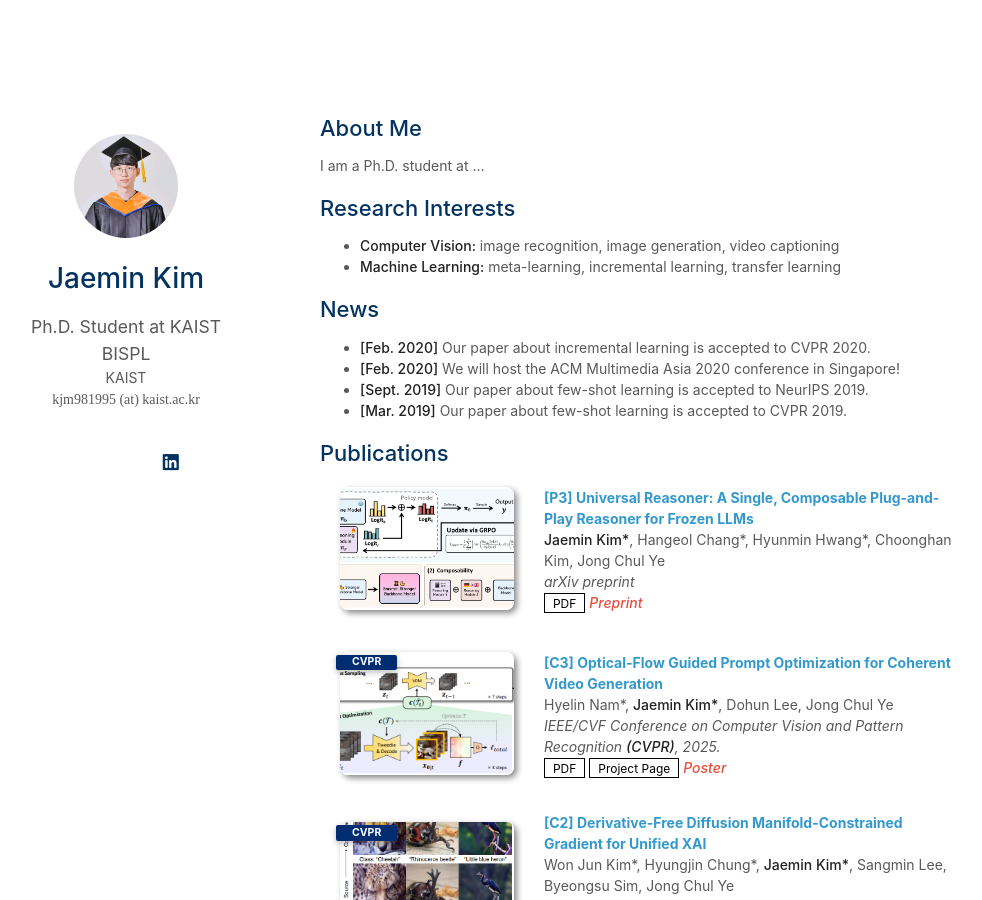
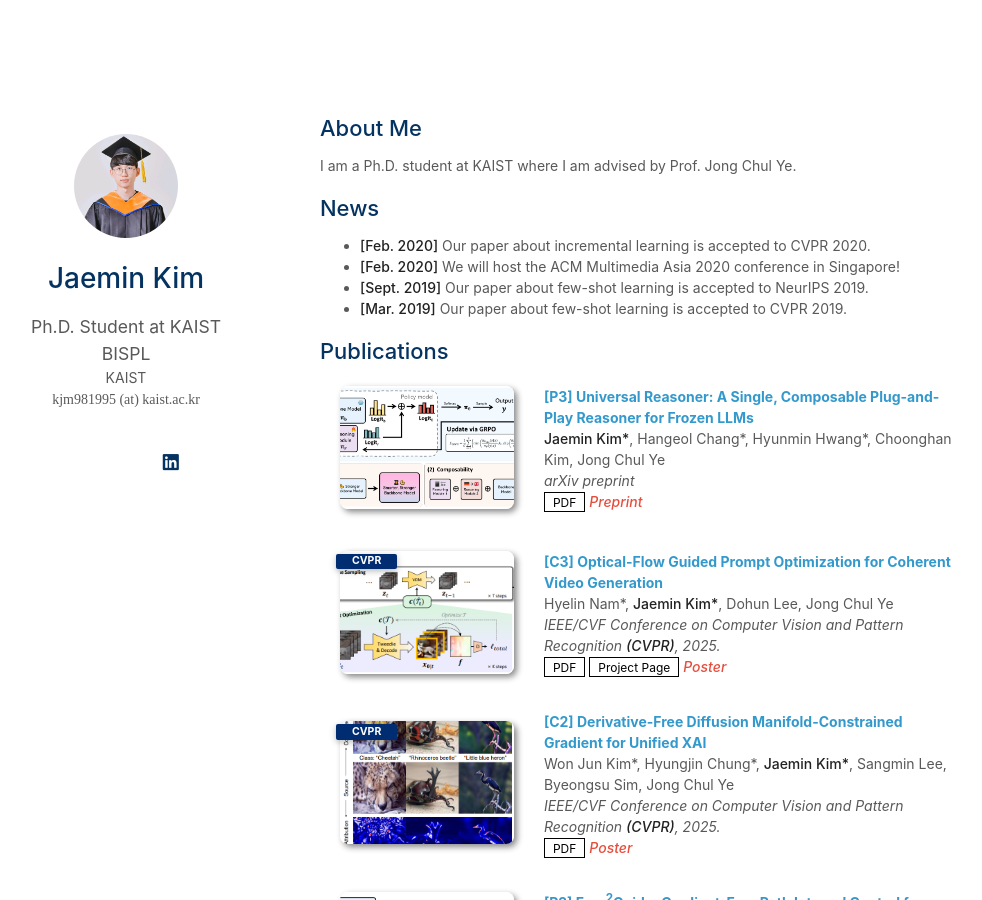
Before and after one commit to kjm981995/kjm981995.github.io, a Jekyll site: the page built from index.md, in a window 1280 px wide and 900 px high. Shown: the whole window, without its empty margins (150-1132 px from the left). Built offline with Jekyll 4.4.1, drawn with Linux system fonts in a browser that asks for light colours; a style sheet for code colours, icons or effects is not loaded; our own code applies the rules of GitHub Pages for plain Markdown files.

Commit message:
Update index.md

```diff
--- a/index.md
+++ b/index.md
@@ -4,12 +4,7 @@ layout: homepage
 
 ## About Me
 
-I am a Ph.D. student at ...
-
-## Research Interests
-
-- **Computer Vision:** image recognition, image generation, video captioning
-- **Machine Learning:** meta-learning, incremental learning, transfer learning
+I am a Ph.D. student at <a href="https://gsai.kaist.ac.kr/"><autocolor>KAIST</autocolor></a> where I am advised by Prof. <a href="https://bispl.weebly.com/professor.html"><autocolor>Jong Chul Ye</autocolor></a>.
 
 ## News
 
```
